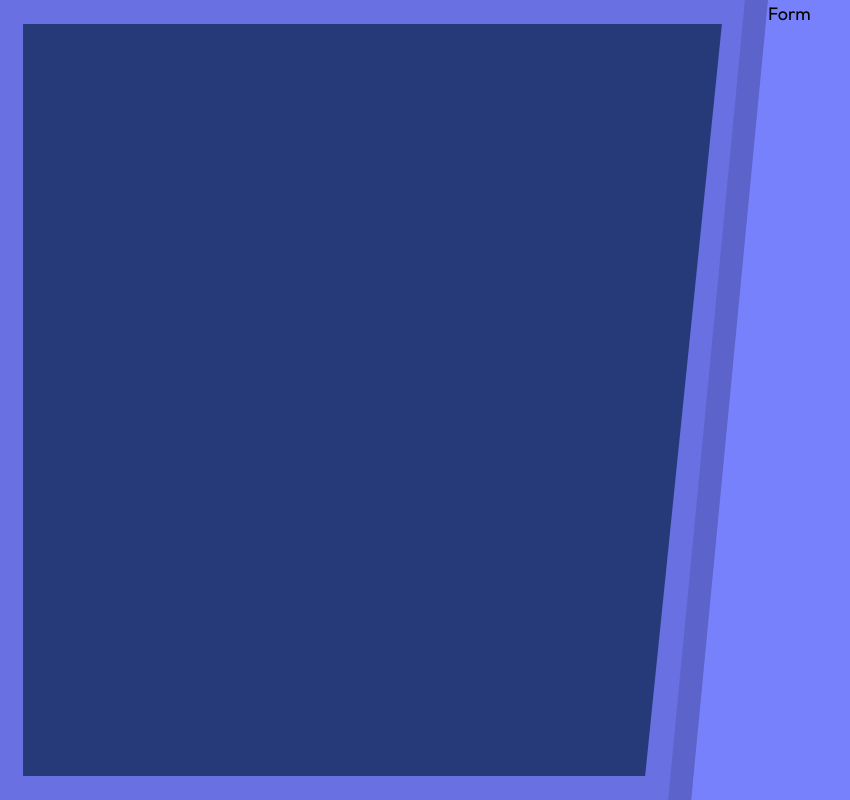
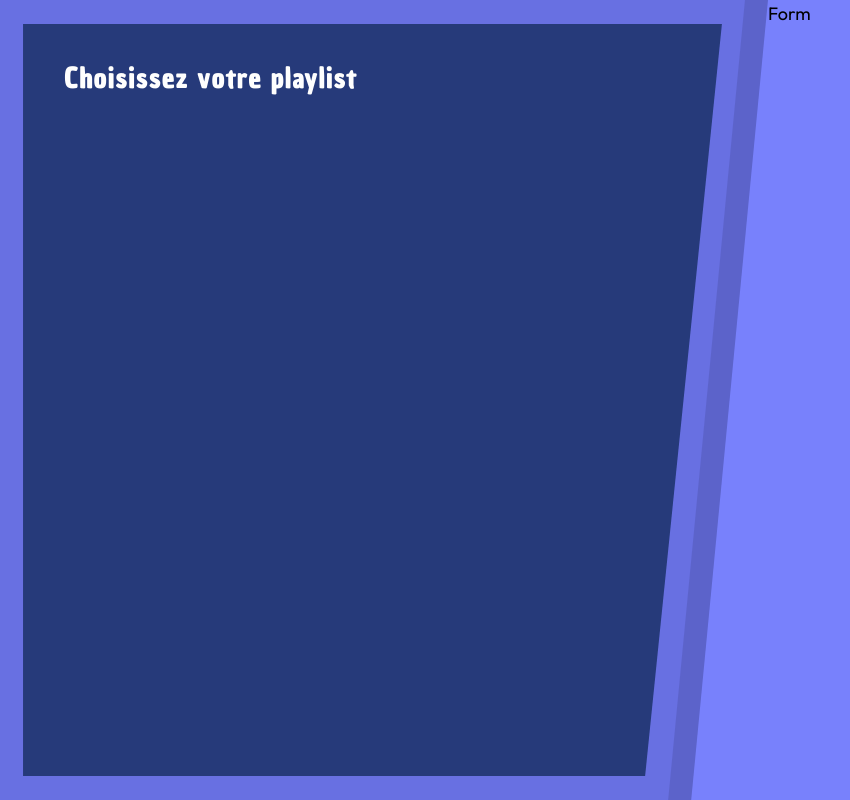
Before and after one commit to AkekoChan/player-cat, a React (Vite) app: page / in a window 1280 px wide. Shown: the whole page, without its empty margins (0-850 px from the left). Built offline with nearby package versions, Linux system fonts and the light colour scheme.

Commit message:
style: start design playlist component

```diff
--- a/src/components/playlist/Playlist.tsx
+++ b/src/components/playlist/Playlist.tsx
@@ -1,5 +1,7 @@
 const Playlist = () => {
-  return <div>Playlist</div>;
+  return <div className="playlist">
+    <h1 className="playlist-title">Choisissez votre playlist</h1>
+  </div>;
 };
 
 export default Playlist;
--- a/src/pages/ManagerPage.tsx
+++ b/src/pages/ManagerPage.tsx
@@ -1,7 +1,9 @@
+import Playlist from "../components/playlist/Playlist";
+
 const ManagerPage = () => {
   return (
     <>
-      <section className="playlist-container">Playlist</section>
+      <section className="playlist-container"><Playlist /></section>
       <section className="form-container">Form</section>
     </>
   );
--- /dev/null
+++ b/src/styles/components/_PlayList.css
@@ -0,0 +1,9 @@
+.playlist {
+  position: absolute;
+  z-index: 10;
+  padding: 4rem;
+}
+
+.playlist-title {
+  color: var(--white)
+}
--- /dev/null
+++ b/src/styles/components/_components.css
@@ -0,0 +1 @@
+@import url("./_PlayList.css");
--- a/src/styles/global/_global.css
+++ b/src/styles/global/_global.css
@@ -22,6 +22,7 @@ body {
 
 :is(h1, h2, h3, h4, h5, h6) {
   font-family: var(--heading-font);
+  letter-spacing: 0.1rem;
   line-height: 1.1;
 }
 
--- a/src/styles/main.css
+++ b/src/styles/main.css
@@ -3,3 +3,4 @@
 @import 'global/_global.css';
 
 @import 'pages/_pages.css';
+@import "components/_components.css"
```
